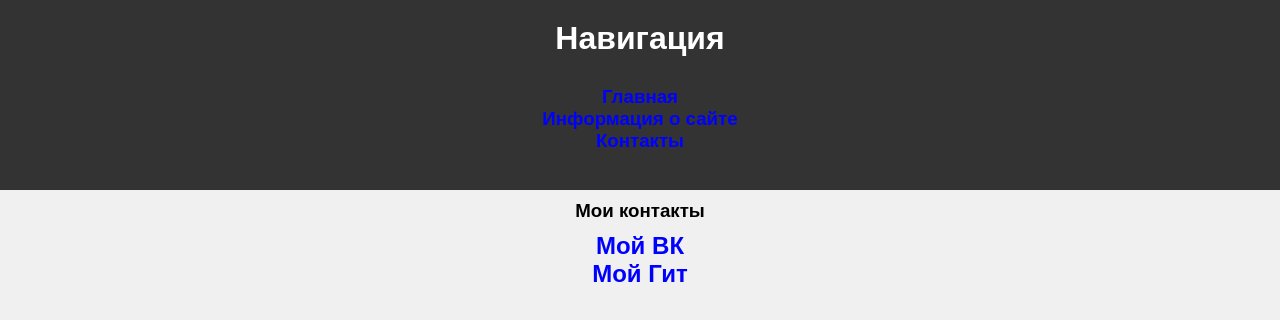
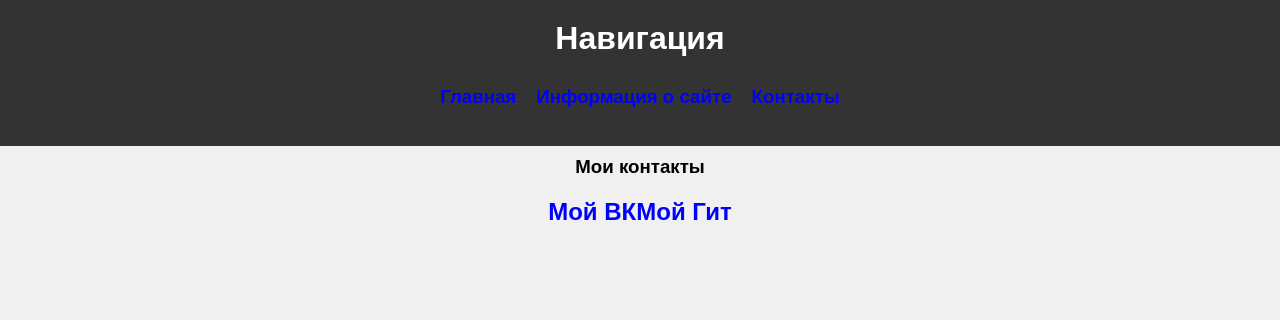
Before and after one commit to Soniccooles/StudentPortfolio, a plain HTML site: page contacts.html in a window 1280 px wide. Drawn offline with Linux system fonts and the light colour scheme.

Commit message:
Push style.css edits
I forgot to commit and push it too

```diff
--- a/styles.css
+++ b/styles.css
@@ -20,6 +20,8 @@ header {
 .navbar-start {
   list-style-type: none;
   padding: 0;
+  display:flex;
+  flex-direction: row;
 }
 
 .navbar-item {
@@ -41,7 +43,7 @@ a:hover {
 h1, h2, h3, h4 {
   text-align: center;
   margin: 10px 0;
-  display:flex;
+  display: flex;
   justify-content: center;
 }
 
@@ -56,8 +58,9 @@ p {
   justify-content: space-around;
 }
 .contacts {
+  margin: 10px 0;
   display: flex;
   align-items: center;
   justify-content: center;
-  flex-direction: column;
+  flex-direction: row;
 }
```
